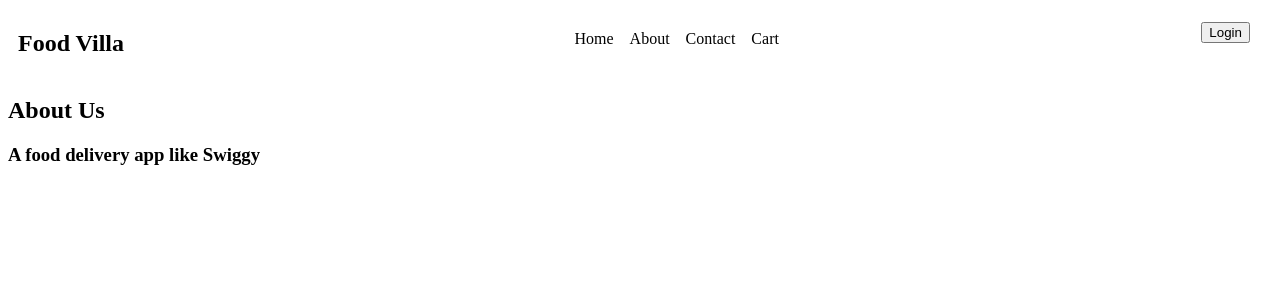
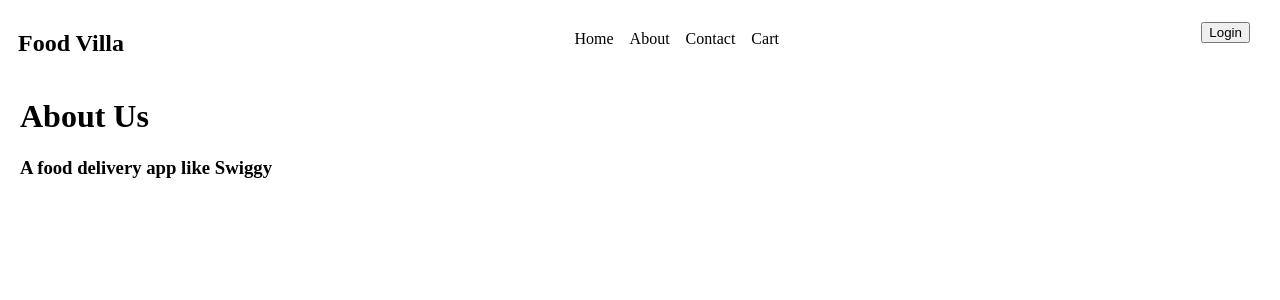
Before and after one commit to viveksingh-01/food-villa, a React (Vite) app: page /about in a window 1280 px wide. Shown: the top 300 px of the page. Built offline with nearby package versions, Linux system fonts and the light colour scheme.

Commit message:
wip: add Contact component and add its route in App.js

```diff
--- a/src/App.js
+++ b/src/App.js
@@ -1,6 +1,7 @@
 import { createRoot } from 'react-dom/client';
 import { createBrowserRouter, Outlet, RouterProvider } from 'react-router-dom';
 import AboutUs from './components/AboutUs';
+import Contact from './components/Contact';
 import Header from './components/Header';
 import Home from './components/Home';
 import NotFound from './components/NotFound';
@@ -25,6 +26,10 @@ const appRouter = createBrowserRouter([
       {
         path: '/about',
         element: <AboutUs />
+      },
+      {
+        path: '/contact',
+        element: <Contact />
       }
     ]
   }
--- a/src/components/AboutUs.js
+++ b/src/components/AboutUs.js
@@ -2,8 +2,8 @@ import React from 'react';
 
 const AboutUs = () => {
   return (
-    <div>
-      <h2>About Us</h2>
+    <div style={{ margin: '12px' }}>
+      <h1>About Us</h1>
       <h3>A food delivery app like Swiggy</h3>
     </div>
   );
--- /dev/null
+++ b/src/components/Contact.js
@@ -0,0 +1,11 @@
+import React from 'react';
+
+const Contact = () => {
+  return (
+    <div style={{ margin: '12px' }}>
+      <h1>Contact Us</h1>
+    </div>
+  );
+};
+
+export default Contact;
```
